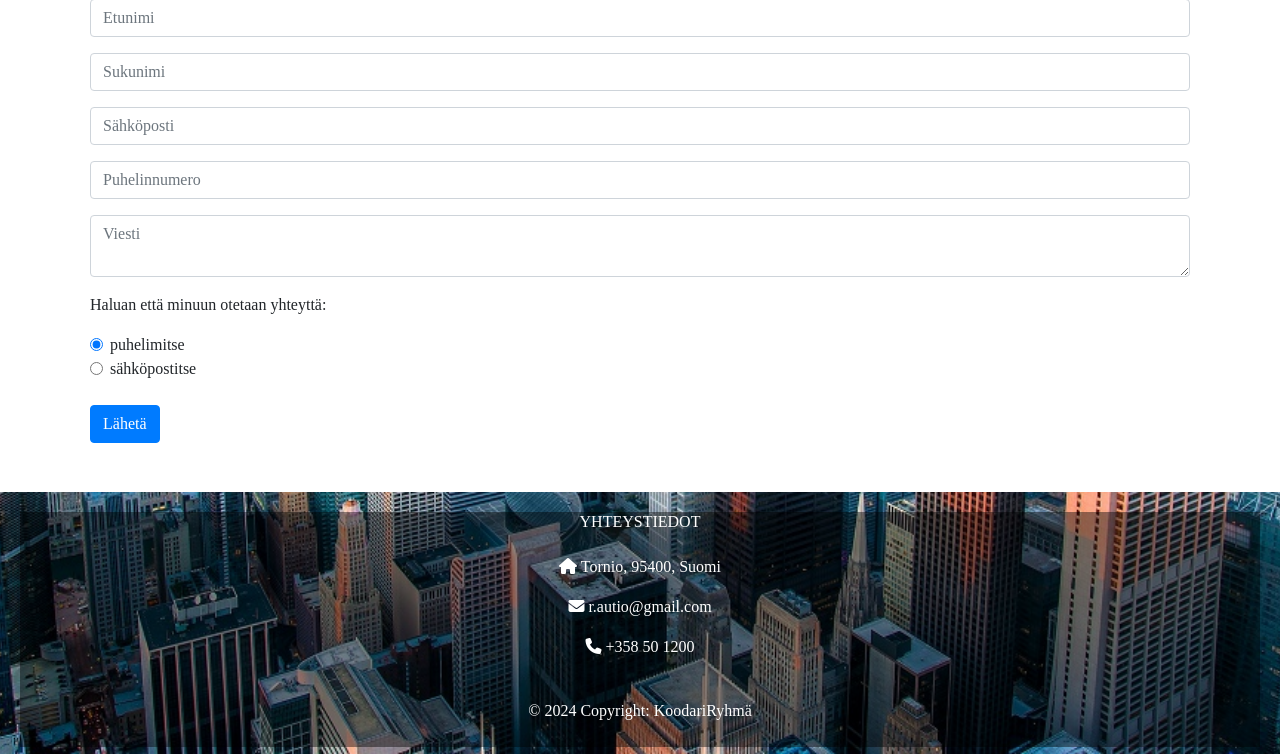
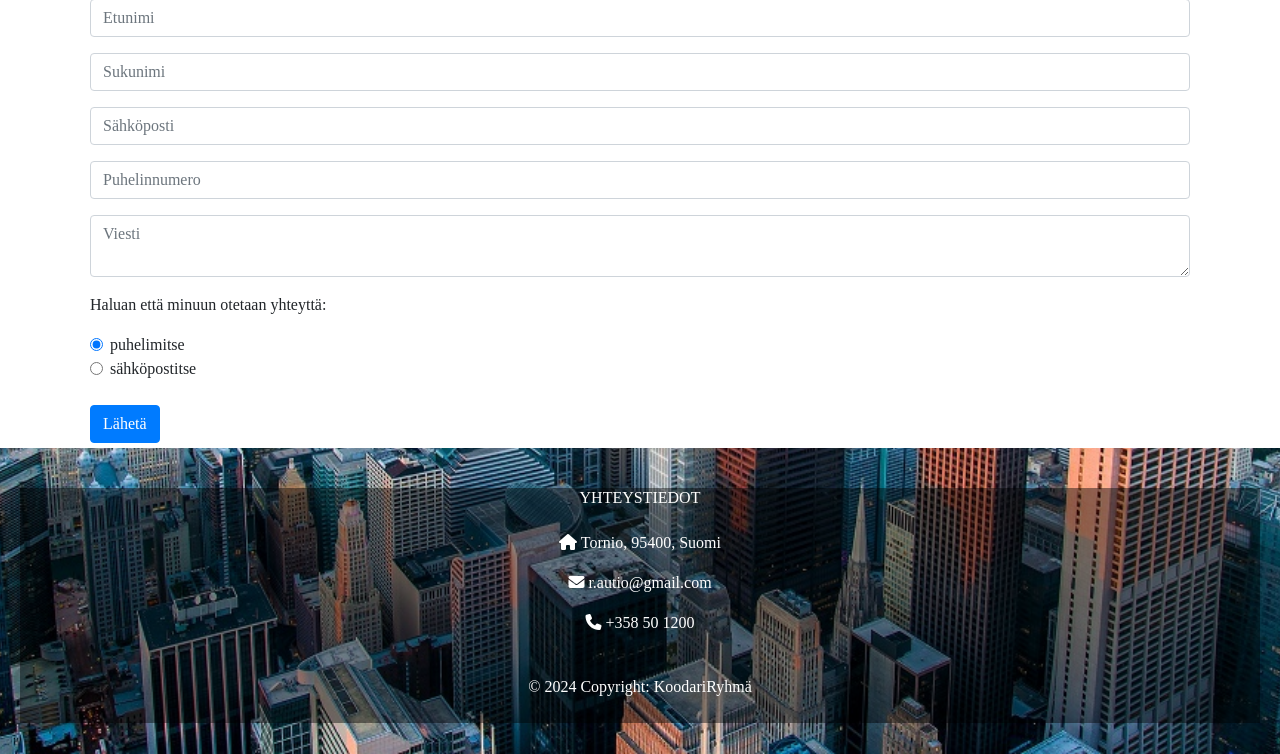
Before and after one commit to Dumbfinntales/ProjektiRepositorio, a PHP site: page /yhteydenotto.html in a window 1280 px wide. Shown: the part 121-875 px from the top of the page. Run offline with PHP 8.4, Linux system fonts and the light colour scheme; some libraries are stand-ins or nearby versions.

Commit message:
Update yhteydenotto.css

```diff
--- a/css/yhteydenotto.css
+++ b/css/yhteydenotto.css
@@ -24,7 +24,7 @@
     left: 0;
     bottom: 0;
     width: 100%;
-    height: 30%;
+    height: 35%;
     text-align: center;
     color: white;
     background: url('../img/city-view.jpg') top center fixed;
@@ -35,4 +35,5 @@
 
 .footerBox{
     background-color: rgba(0, 0, 0, 0.432);
+    margin-top: 20px;
 }
```
